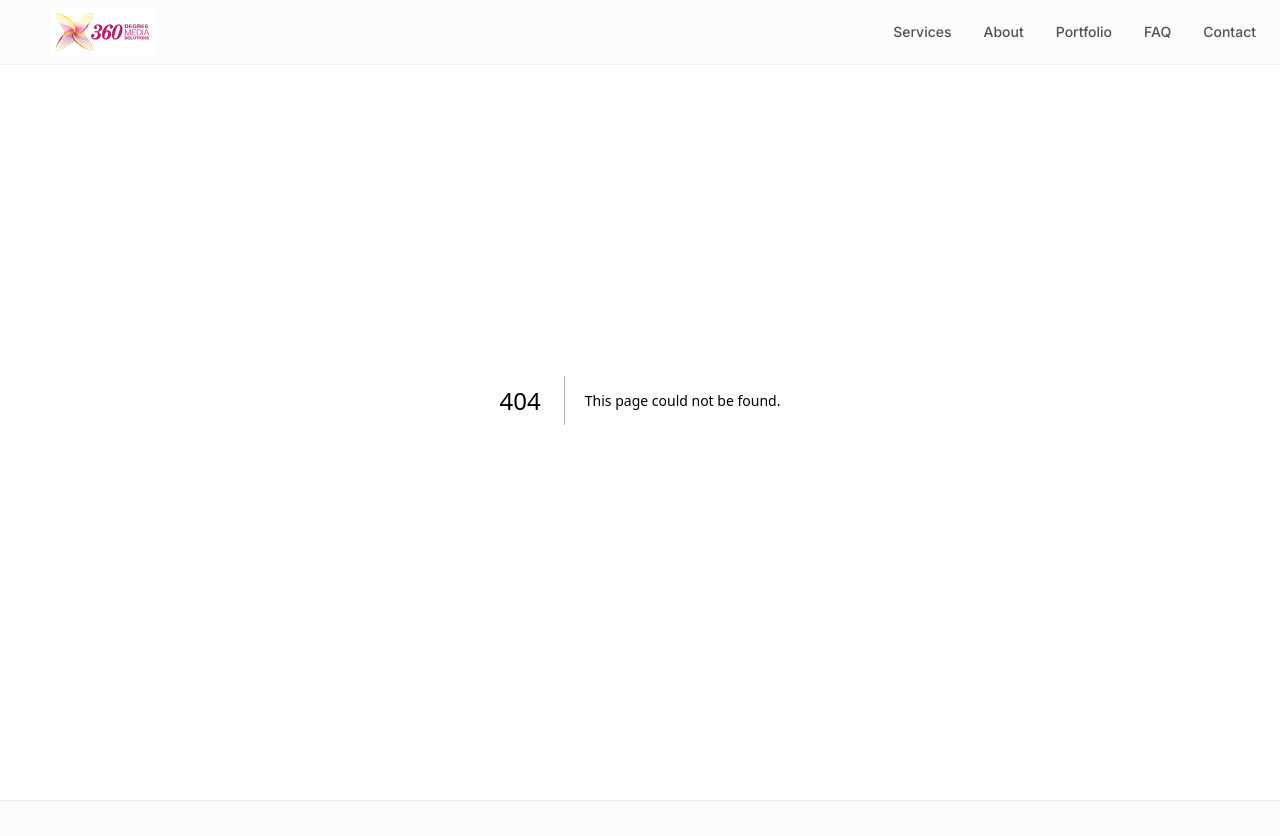
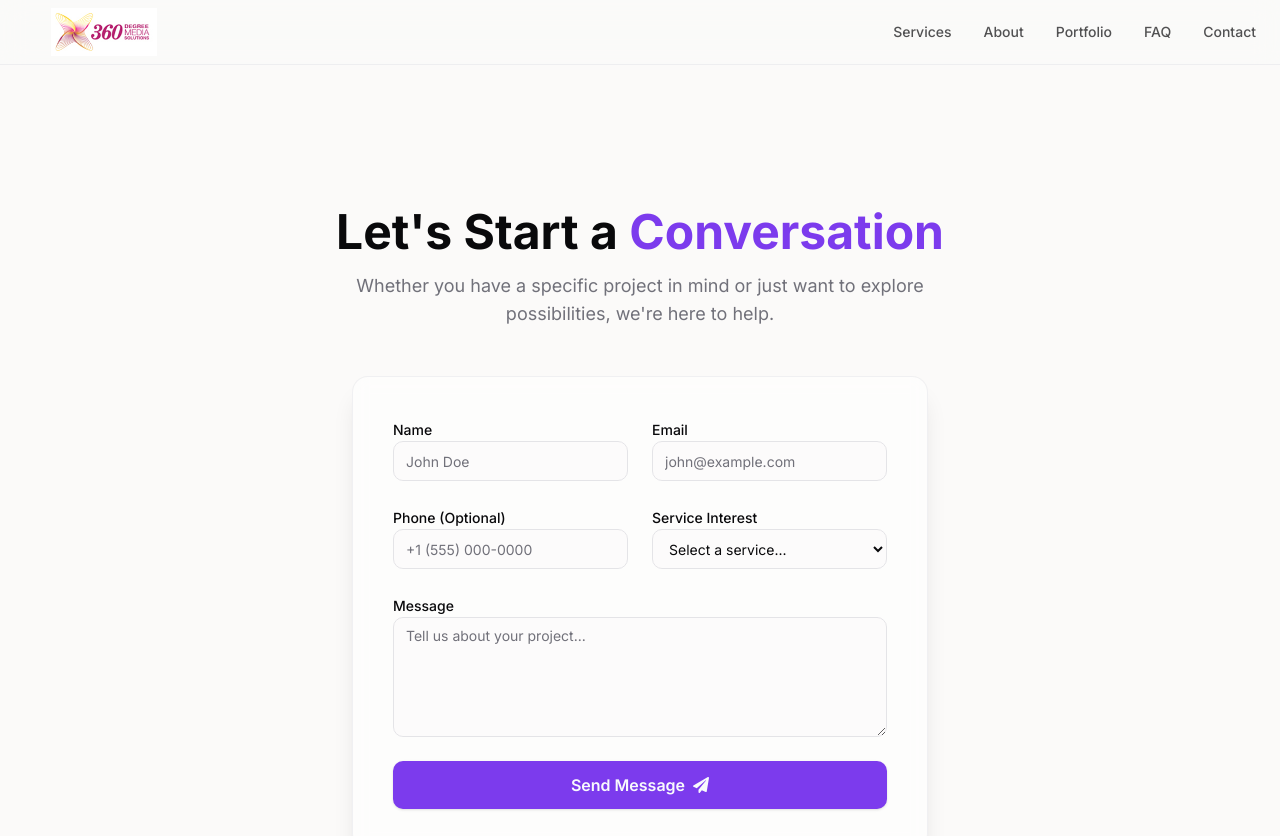
Before and after one commit to karma1505/360dms, a Next.js app: page /contact-form in a window 1280 px wide. Before the commit this address had no page. Shown: the top 836 px of the page. Built offline with nearby package versions, Linux system fonts and the light colour scheme.

Commit message:
contact form dummy

```diff
--- /dev/null
+++ b/app/contact-form/page.tsx
@@ -0,0 +1,136 @@
+"use client";
+
+import { useState } from "react";
+import { motion } from "framer-motion";
+import { Button } from "@/components/ui/button";
+import { Input } from "@/components/ui/input";
+import { FaPaperPlane, FaCheckCircle } from "react-icons/fa";
+
+export default function ContactFormPage() {
+    const [isSubmitting, setIsSubmitting] = useState(false);
+    const [isSubmitted, setIsSubmitted] = useState(false);
+
+    const handleSubmit = async (e: React.FormEvent<HTMLFormElement>) => {
+        e.preventDefault();
+        setIsSubmitting(true);
+        // Simulate API call
+        await new Promise((resolve) => setTimeout(resolve, 1500));
+        setIsSubmitting(false);
+        setIsSubmitted(true);
+    };
+
+    return (
+        <main className="min-h-screen bg-background pt-20 relative overflow-hidden">
+            {/* Background Decor */}
+            <div className="absolute top-0 left-1/2 -translate-x-1/2 w-full h-full -z-10 pointer-events-none">
+                <div className="absolute top-[10%] left-[10%] w-[30rem] h-[30rem] bg-primary/10 rounded-full blur-[100px] animate-pulse"></div>
+                <div className="absolute bottom-[10%] right-[10%] w-[25rem] h-[25rem] bg-purple-500/10 rounded-full blur-[100px] opacity-40"></div>
+            </div>
+
+            <section className="py-20 lg:py-32 container px-4 mx-auto">
+                <div className="max-w-2xl mx-auto text-center mb-12">
+                    <motion.h1
+                        initial={{ opacity: 0, y: 20 }}
+                        animate={{ opacity: 1, y: 0 }}
+                        transition={{ duration: 0.5 }}
+                        className="text-4xl md:text-5xl font-bold mb-4"
+                    >
+                        Let's Start a <span className="text-primary">Conversation</span>
+                    </motion.h1>
+                    <motion.p
+                        initial={{ opacity: 0, y: 20 }}
+                        animate={{ opacity: 1, y: 0 }}
+                        transition={{ duration: 0.5, delay: 0.1 }}
+                        className="text-muted-foreground text-lg"
+                    >
+                        Whether you have a specific project in mind or just want to explore possibilities, we're here to help.
+                    </motion.p>
+                </div>
+
+                <motion.div
+                    initial={{ opacity: 0, y: 20 }}
+                    animate={{ opacity: 1, y: 0 }}
+                    transition={{ duration: 0.5, delay: 0.2 }}
+                    className="max-w-xl mx-auto bg-card/50 backdrop-blur-sm border border-border/50 rounded-2xl p-6 md:p-10 shadow-xl"
+                >
+                    {isSubmitted ? (
+                        <div className="text-center py-16">
+                            <motion.div
+                                initial={{ scale: 0 }}
+                                animate={{ scale: 1 }}
+                                transition={{ type: "spring", stiffness: 200, damping: 20 }}
+                                className="inline-flex items-center justify-center w-20 h-20 rounded-full bg-green-500/10 text-green-500 mb-6"
+                            >
+                                <FaCheckCircle size={40} />
+                            </motion.div>
+                            <h3 className="text-2xl font-bold mb-2">Message Sent!</h3>
+                            <p className="text-muted-foreground">
+                                Thank you for reaching out. We'll get back to you shortly.
+                            </p>
+                            <Button variant="outline" className="mt-8" onClick={() => setIsSubmitted(false)}>
+                                Send Another Message
+                            </Button>
+                        </div>
+                    ) : (
+                        <form onSubmit={handleSubmit} className="space-y-6">
+                            <div className="grid grid-cols-1 md:grid-cols-2 gap-6">
+                                <div className="space-y-2">
+                                    <label htmlFor="name" className="text-sm font-medium leading-none peer-disabled:cursor-not-allowed peer-disabled:opacity-70">Name</label>
+                                    <Input id="name" placeholder="John Doe" required className="bg-background/50" />
+                                </div>
+                                <div className="space-y-2">
+                                    <label htmlFor="email" className="text-sm font-medium leading-none peer-disabled:cursor-not-allowed peer-disabled:opacity-70">Email</label>
+                                    <Input id="email" type="email" placeholder="john@example.com" required className="bg-background/50" />
+                                </div>
+                            </div>
+
+                            <div className="grid grid-cols-1 md:grid-cols-2 gap-6">
+                                <div className="space-y-2">
+                                    <label htmlFor="phone" className="text-sm font-medium leading-none peer-disabled:cursor-not-allowed peer-disabled:opacity-70">Phone (Optional)</label>
+                                    <Input id="phone" type="tel" placeholder="+1 (555) 000-0000" className="bg-background/50" />
+                                </div>
+                                <div className="space-y-2">
+                                    <label htmlFor="service" className="text-sm font-medium leading-none peer-disabled:cursor-not-allowed peer-disabled:opacity-70">Service Interest</label>
+                                    <select
+                                        id="service"
+                                        className="flex h-10 w-full rounded-md border border-input bg-background/50 px-3 py-2 text-sm ring-offset-background file:border-0 file:bg-transparent file:text-sm file:font-medium placeholder:text-muted-foreground focus-visible:outline-none focus-visible:ring-2 focus-visible:ring-ring focus-visible:ring-offset-2 disabled:cursor-not-allowed disabled:opacity-50"
+                                    >
+                                        <option value="">Select a service...</option>
+                                        <option value="web-dev">Web Development</option>
+                                        <option value="app-dev">Mobile App Development</option>
+                                        <option value="seo">SEO / Digital Marketing</option>
+                                        <option value="branding">Branding & Identity</option>
+                                        <option value="other">Other</option>
+                                    </select>
+                                </div>
+                            </div>
+
+                            <div className="space-y-2">
+                                <label htmlFor="message" className="text-sm font-medium leading-none peer-disabled:cursor-not-allowed peer-disabled:opacity-70">Message</label>
+                                <textarea
+                                    id="message"
+                                    required
+                                    className="flex min-h-[120px] w-full rounded-md border border-input bg-background/50 px-3 py-2 text-sm ring-offset-background placeholder:text-muted-foreground focus-visible:outline-none focus-visible:ring-2 focus-visible:ring-ring focus-visible:ring-offset-2 disabled:cursor-not-allowed disabled:opacity-50"
+                                    placeholder="Tell us about your project..."
+                                ></textarea>
+                            </div>
+
+                            <Button type="submit" className="w-full h-12 text-base font-semibold" disabled={isSubmitting}>
+                                {isSubmitting ? (
+                                    <span className="flex items-center gap-2">
+                                        <span className="h-4 w-4 animate-spin rounded-full border-2 border-current border-t-transparent" />
+                                        Sending...
+                                    </span>
+                                ) : (
+                                    <span className="flex items-center gap-2">
+                                        Send Message <FaPaperPlane size={14} />
+                                    </span>
+                                )}
+                            </Button>
+                        </form>
+                    )}
+                </motion.div>
+            </section>
+        </main>
+    );
+}
--- a/app/faq/page.tsx
+++ b/app/faq/page.tsx
@@ -116,8 +116,8 @@ export default function FAQPage() {
             </section>
 
             {/* CTA Section */}
-            <section className="py-20 bg-primary/5 border-t border-border/50">
-                <div className="container px-4 text-center">
+            <section className="py-20">
+                <div className="container px-4 text-center mx-auto">
                     <h3 className="text-2xl md:text-3xl font-bold mb-6">
                         Has any of your question gone unanswered?
                     </h3>
--- /dev/null
+++ b/components/ui/input.tsx
@@ -0,0 +1,25 @@
+import * as React from "react"
+
+import { cn } from "@/lib/utils"
+
+export interface InputProps
+    extends React.InputHTMLAttributes<HTMLInputElement> { }
+
+const Input = React.forwardRef<HTMLInputElement, InputProps>(
+    ({ className, type, ...props }, ref) => {
+        return (
+            <input
+                type={type}
+                className={cn(
+                    "flex h-10 w-full rounded-md border border-input bg-background px-3 py-2 text-sm ring-offset-background file:border-0 file:bg-transparent file:text-sm file:font-medium placeholder:text-muted-foreground focus-visible:outline-none focus-visible:ring-2 focus-visible:ring-ring focus-visible:ring-offset-2 disabled:cursor-not-allowed disabled:opacity-50",
+                    className
+                )}
+                ref={ref}
+                {...props}
+            />
+        )
+    }
+)
+Input.displayName = "Input"
+
+export { Input }
```
